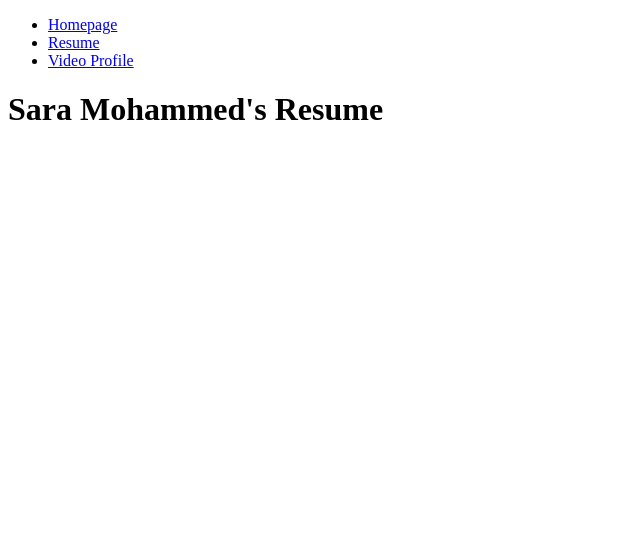
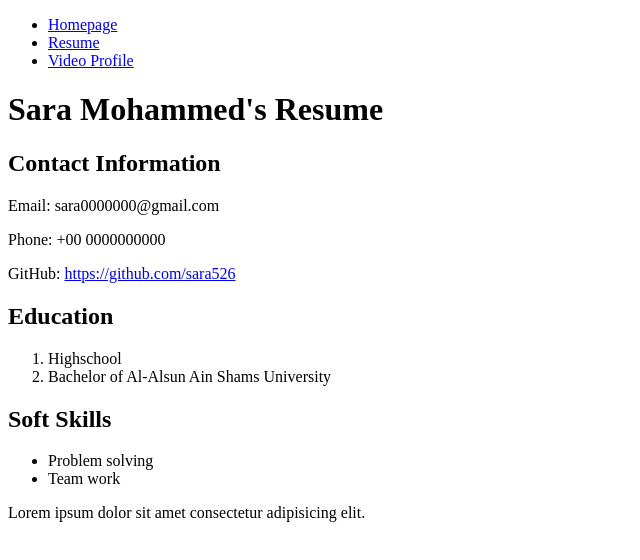
Before and after one commit to sara526/module_3_demo, a plain HTML site: page resume.html in a window 1280 px wide. Shown: the whole page, without its empty margins (0-640 px from the left). Drawn offline with Linux system fonts and the light colour scheme.

Commit message:
finishing to write resume.html

```diff
--- a/resume.html
+++ b/resume.html
@@ -17,22 +17,30 @@
     </header>
     <h1>Sara Mohammed's Resume</h1>
     <section id="contactinfo">
-
+        <h2>Contact Information</h2>
+        <p>Email: sara0000000@gmail.com</p>
+        <p>Phone: +00 0000000000</p>
+        <p>GitHub: <a href="#">https://github.com/sara526</a></p>
     </section>
     <section id="education">
-        <h2></h2>
-        <ol></ol>
-        <ol></ol>
+        <h2>Education</h2>
+        <ol>
+            <li>Highschool</li>
+            <li>Bachelor of Al-Alsun Ain Shams University</li>
+        </ol>
     </section>
     <section id="accolades">
-        <h2></h2>
-        <p></p>
+        <h2>Soft Skills</h2>
+        <ul>
+            <li>Problem solving</li>
+            <li>Team work</li>
+        </ul>
     </section>
 
     <footer>
-        <p></p>
+        <p>Lorem ipsum dolor sit amet consectetur adipisicing elit.</p>
         <address>
-            <p></p>
+            <p><a href="#"></a></p>
         </address>
     </footer>
 </body>
```
